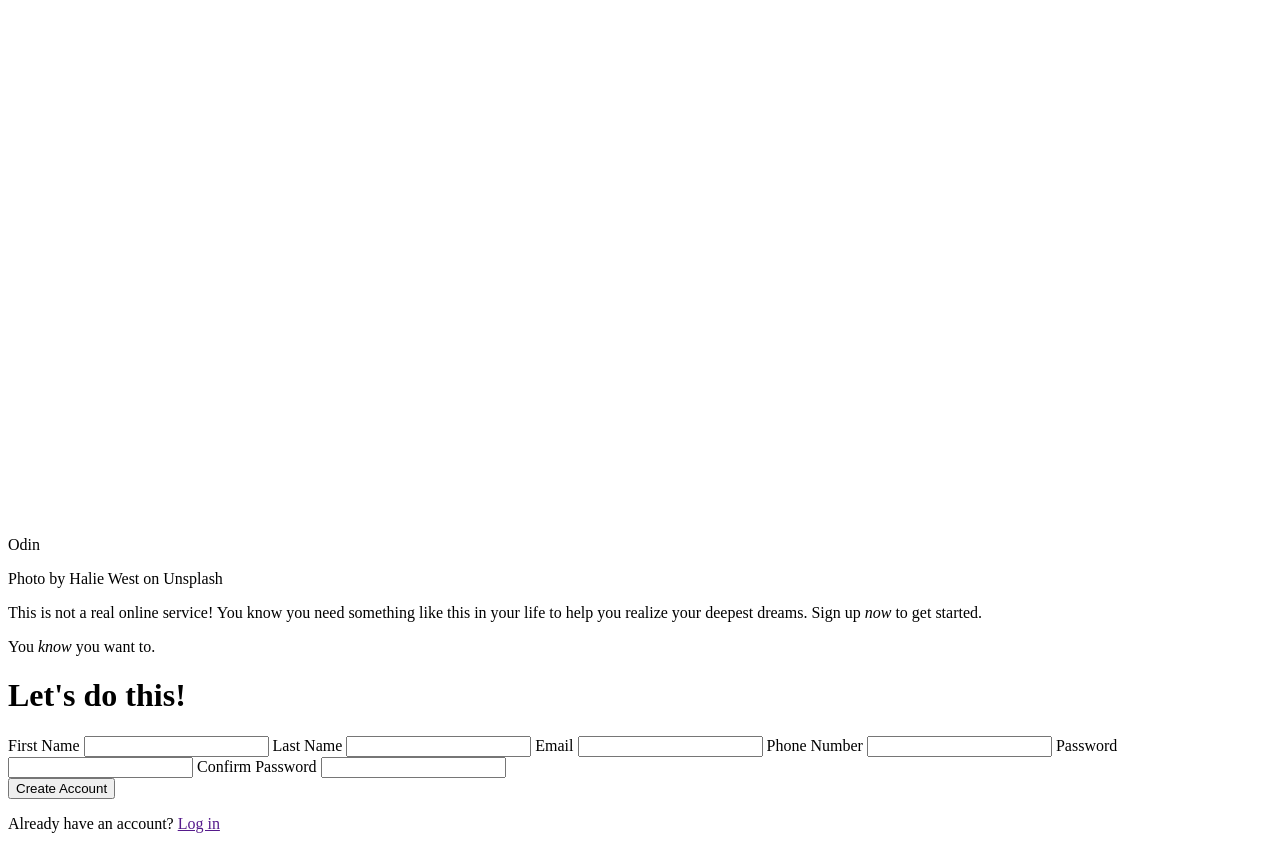
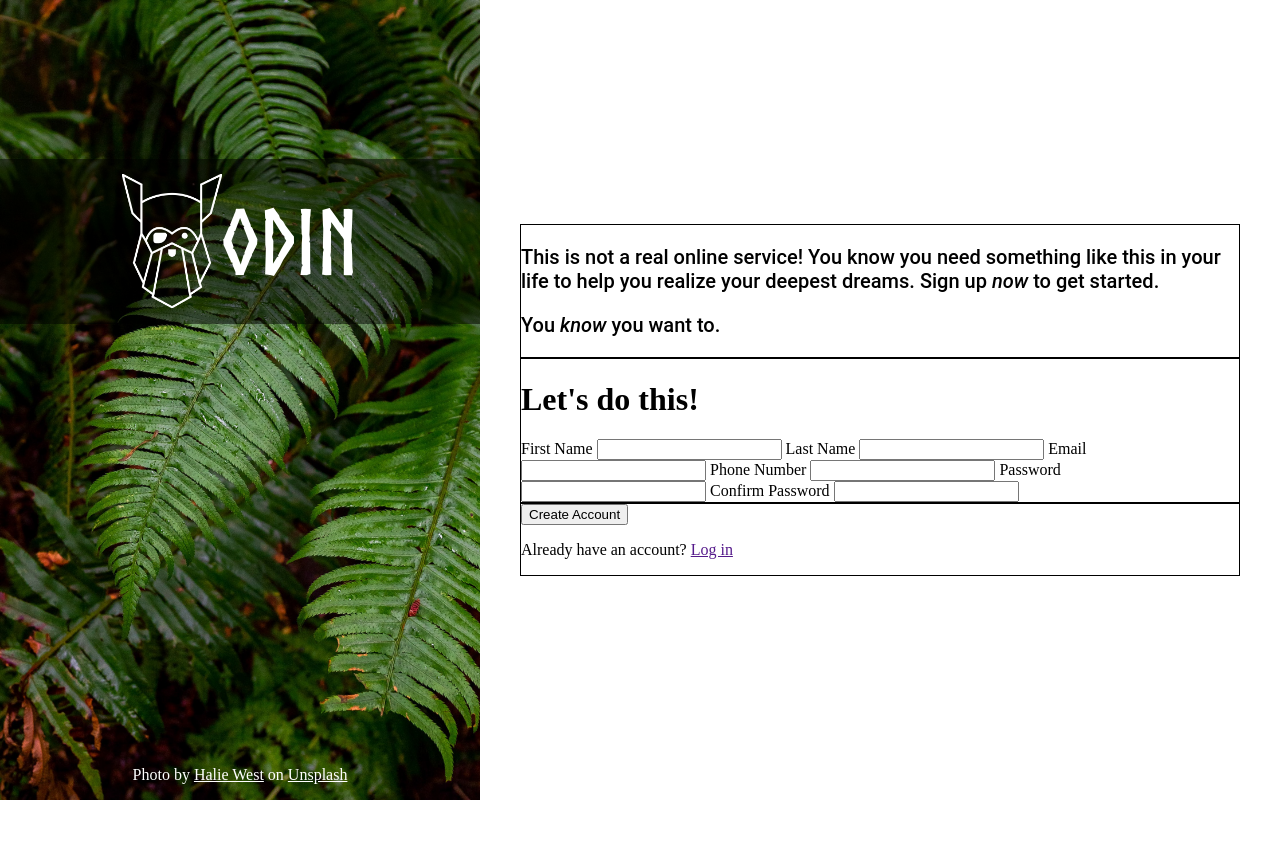
Before and after one commit to gitdingus/sign-up-form, a plain HTML site: page index.html in a window 1280 px wide. After the commit the page ends 800 px from the top, so only its background shows below. Drawn offline with Linux system fonts and the light colour scheme.

Commit message:
Begun styling

```diff
--- a/index.html
+++ b/index.html
@@ -13,7 +13,7 @@
                 <p>Odin</p>
             </div>
             <div class="bg-credit">
-                <p>Photo by Halie West on Unsplash</p>
+                <p>Photo by <a href="">Halie West</a> on <a href="">Unsplash</a></p>
             </div>
         </div>
         <div class="sign-up-area">
--- a/style.css
+++ b/style.css
@@ -0,0 +1,73 @@
+@font-face{
+    font-family: "Norse Bold";
+    src: url("Norse-Bold.otf") format("opentype");
+}
+
+@import url('https://fonts.googleapis.com/css2?family=Roboto:wght@400;500;700&display=swap');
+
+body{
+    margin:0;
+    padding:0;
+    display: flex;
+}
+
+.side-banner{
+    position: relative;
+    display: flex;
+    flex-direction: column;
+    justify-content: space-around;
+    background-image: url("halie-west-25xggax4bSA-unsplash.jpg");
+    background-repeat: no-repeat;
+    background-size: cover;
+    width: 40vw;
+    height: 100vh;
+}
+
+.side-banner .banner{
+    display: flex;
+    align-items: center;
+    justify-content: center;
+    background-color: rgba(0,0,0, .5);
+    height: 165px;
+}
+
+.side-banner .banner img{
+    width: 100px;
+}
+
+.side-banner .banner p{
+    font-family: "Norse Bold";
+    font-size: 90px;
+    color: white;
+}
+
+.side-banner .bg-credit p{
+    position: absolute;
+    bottom: 0;
+    left: 0;
+    right: 0;
+    text-align: center;
+    color: white;
+}
+
+.side-banner .bg-credit p a{
+    color: white;
+}
+
+.sign-up-area{
+    display: flex;
+    flex-direction: column;
+    justify-content: center;
+    padding: 40px;
+    width: 60vw;
+}
+
+.persuasion{
+    font-family: Roboto;
+    font-weight: 500;
+    font-size: 1.25em;
+}
+
+.sign-up-area div{
+    border: 1px solid black;
+}
```
